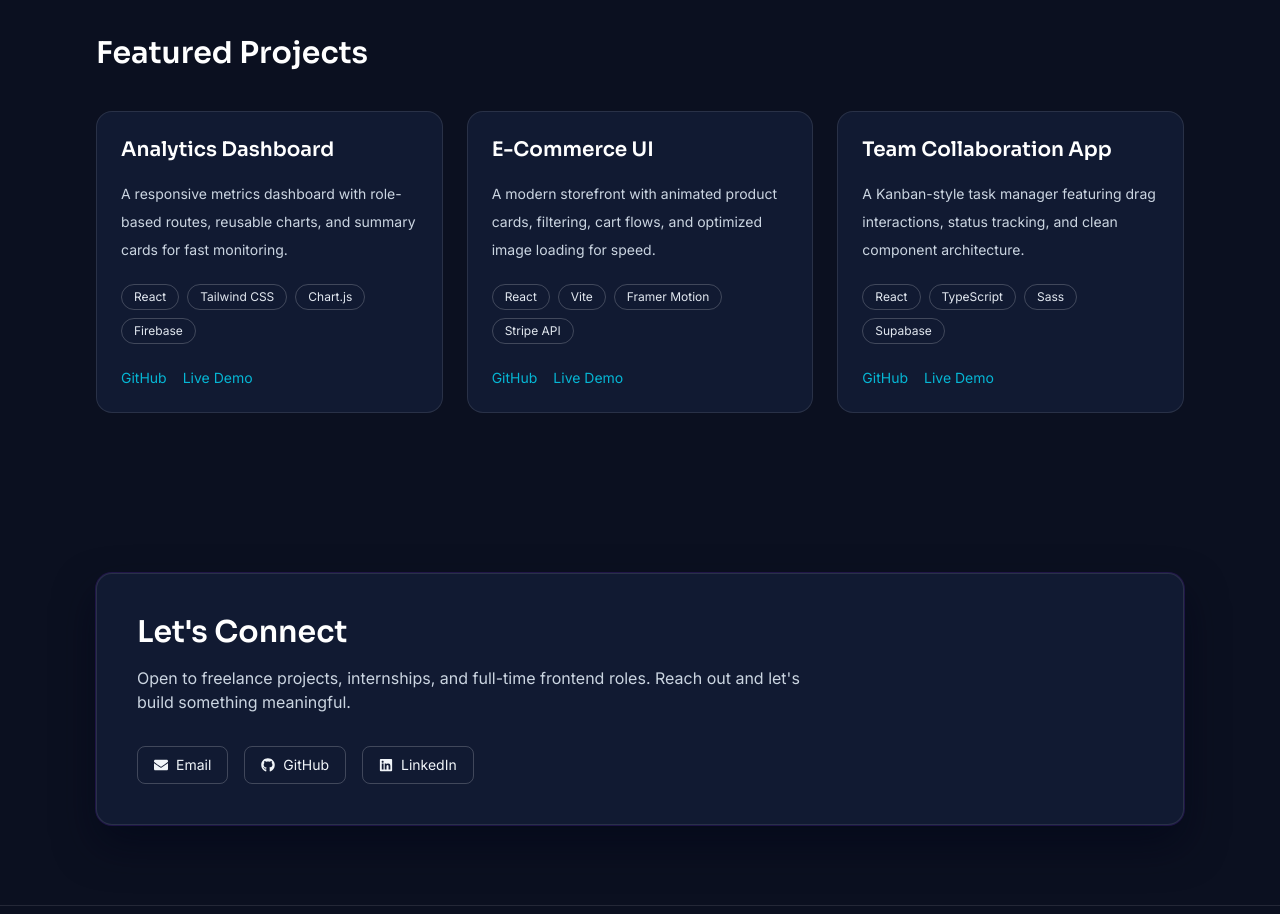
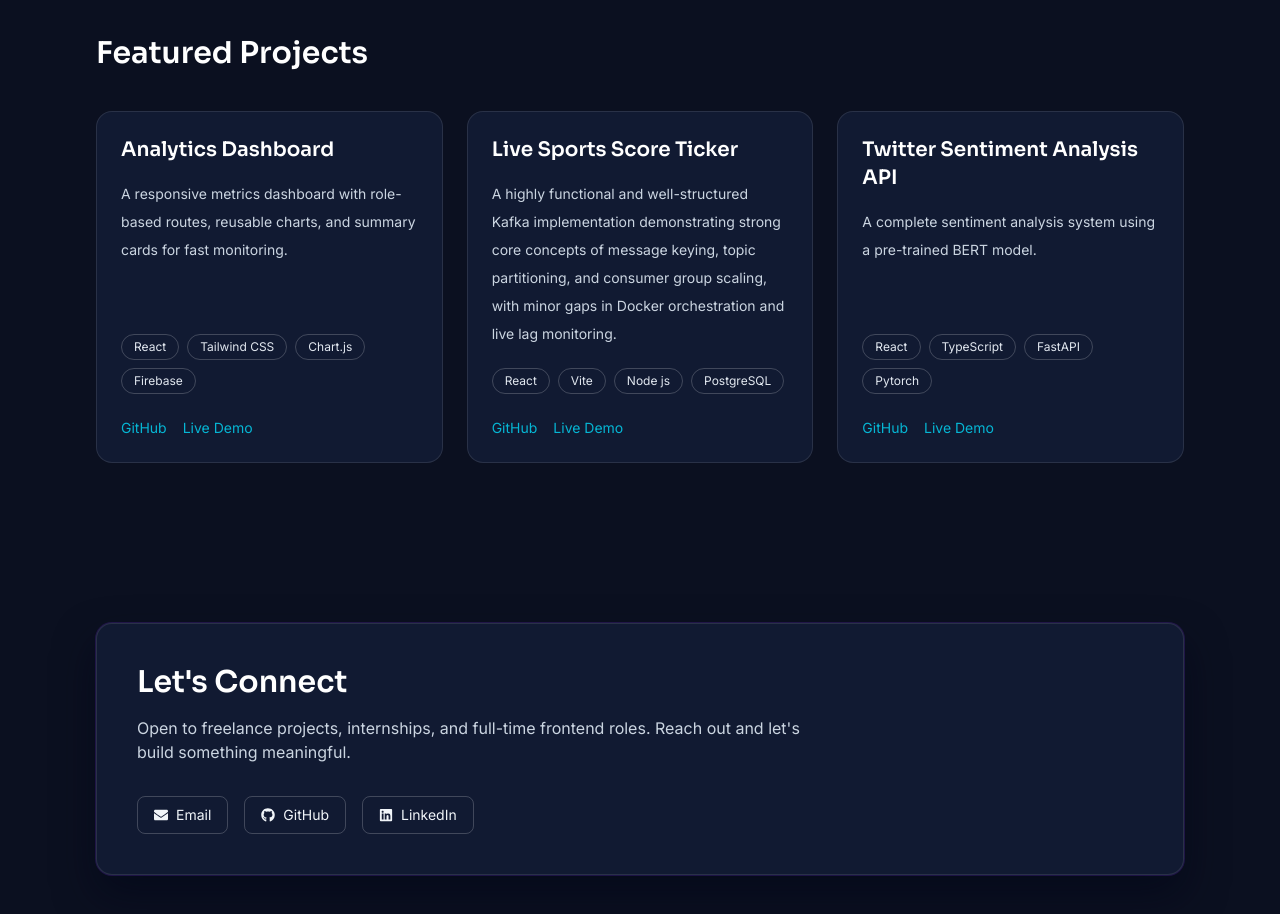
Before and after one commit to Fouzia77/Personal-Portfolio-, a React (Vite) app: page / in a window 1280 px wide. Shown: the part 1820-2734 px from the top of the page. Built offline with nearby package versions, Linux system fonts and the light colour scheme.

Commit message:
Modified Projects

```diff
--- a/src/App.jsx
+++ b/src/App.jsx
@@ -46,20 +46,20 @@ const projects = [
     demo: "https://personalportfolio-ten-ashen.vercel.app",
   },
   {
-    title: "E-Commerce UI",
+    title: "Live Sports Score Ticker ",
     description:
-      "A modern storefront with animated product cards, filtering, cart flows, and optimized image loading for speed.",
-    tech: ["React", "Vite", "Framer Motion", "Stripe API"],
-    github: "https://github.com/Fouzia77/ecommerce-ui",
-    demo: "https://example-store.netlify.app",
+      "A highly functional and well-structured Kafka implementation demonstrating strong core concepts of message keying, topic partitioning, and consumer group scaling, with minor gaps in Docker orchestration and live lag monitoring.",
+    tech: ["React", "Vite", "Node js", "PostgreSQL"],
+    github: "https://github.com/Fouzia77/Live-Sports-Score-Ticker.git",
+    demo: "https://www.loom.com/share/9d0369ddb3a2425b85c2f05d527116d6"
   },
   {
-    title: "Team Collaboration App",
+    title: "Twitter Sentiment Analysis API ",
     description:
-      "A Kanban-style task manager featuring drag interactions, status tracking, and clean component architecture.",
-    tech: ["React", "TypeScript", "Sass", "Supabase"],
-    github: "https://github.com/Fouzia77/team-collab-app",
-    demo: "https://example-collab.vercel.app",
+      "A complete sentiment analysis system using a pre-trained BERT model.",
+    tech: ["React", "TypeScript", "FastAPI", "Pytorch"],
+    github: "https://github.com/Fouzia77/Twitter-Sentiment-Analysis-API.git",
+    demo: "https://www.loom.com/share/b9a15a995b194d548eac2f56c9c718e9",
   },
 ]
 
```
